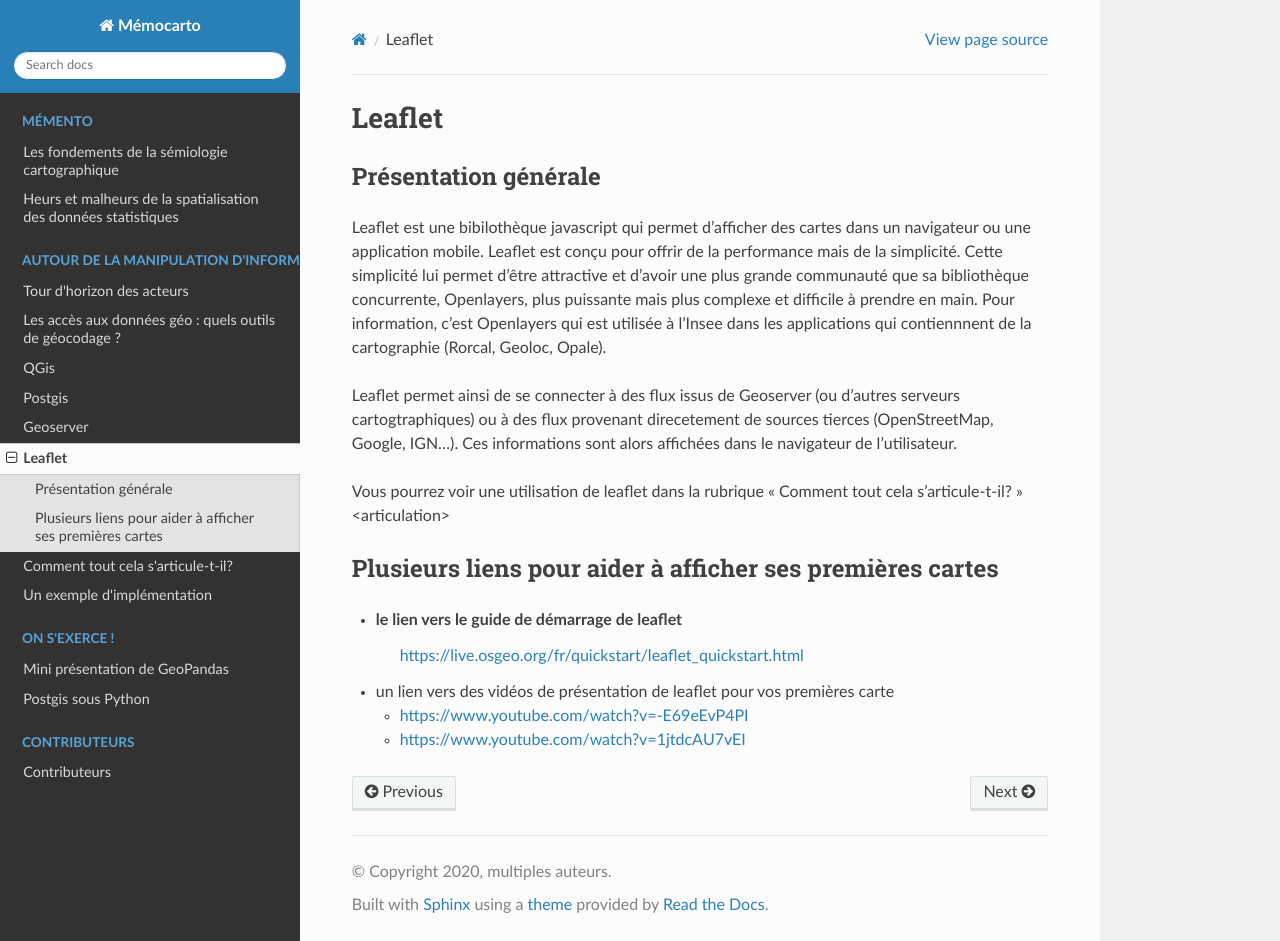
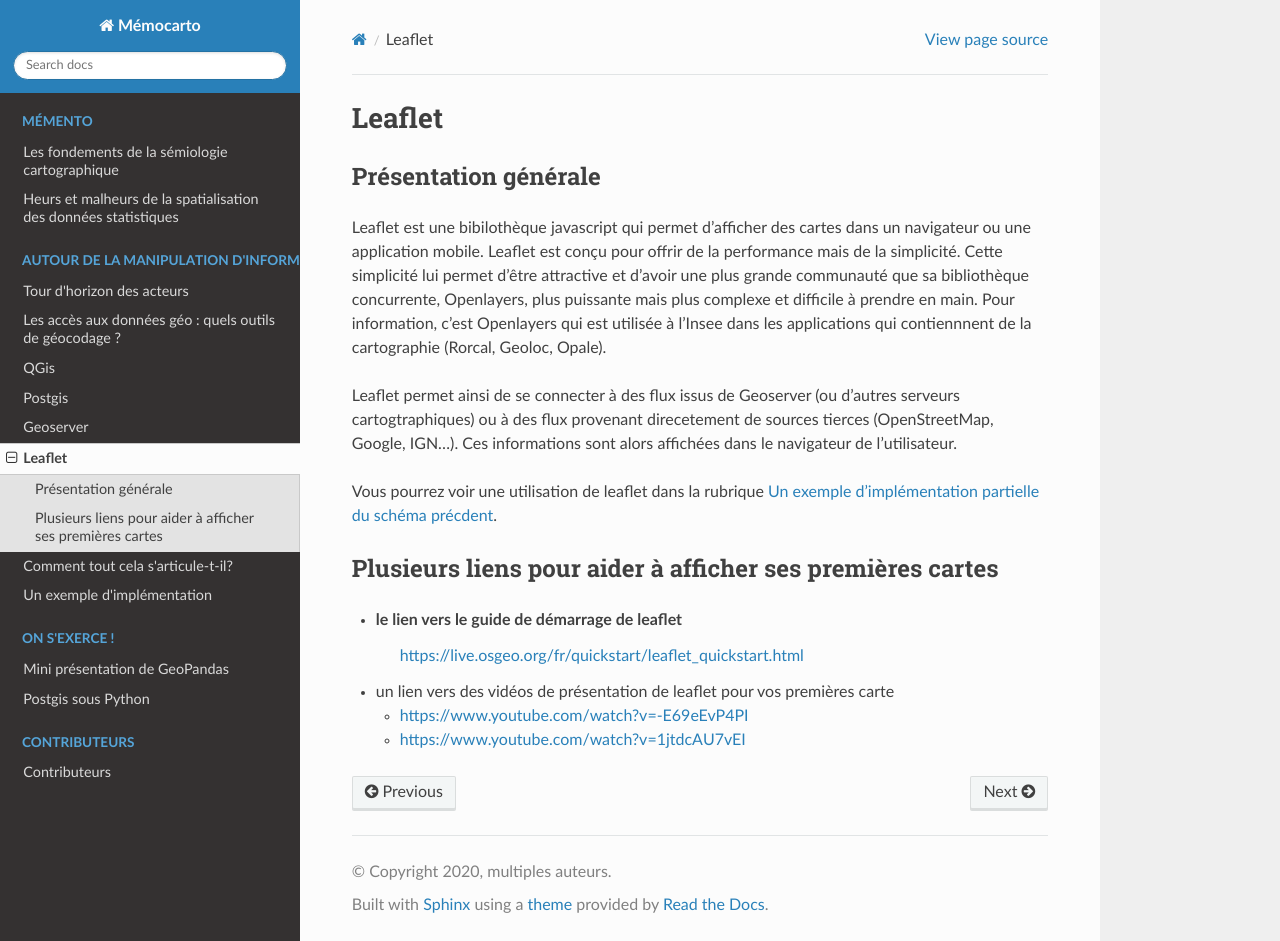
Before and after one commit to JulieDjidji/memocarto, a Sphinx documentation site: the page built from doc/source/leaflet.rst, in a window 1280 px wide and 941 px high. Built offline with Sphinx 7.4.7 and the Read the Docs theme 2.0.0, drawn with Linux system fonts in a browser that asks for light colours; pages that are not in the unit, such as notebooks, are missing from menus.

Commit message:
Update leaflet.rst

```diff
--- a/doc/source/leaflet.rst
+++ b/doc/source/leaflet.rst
@@ -7,7 +7,7 @@
 
 Leaflet permet ainsi de se connecter à des flux issus de Geoserver (ou d'autres serveurs cartogtraphiques) ou à des flux provenant direcetement de sources tierces (OpenStreetMap, Google, IGN...). Ces informations sont alors affichées dans le navigateur de l'utilisateur.
 
-Vous pourrez voir une utilisation de leaflet dans la rubrique "Comment tout cela s'articule-t-il?" <articulation>
+Vous pourrez voir une utilisation de leaflet dans la rubrique :doc:`implementation`.
 
 Plusieurs liens pour aider à afficher ses premières cartes
 ------
```
